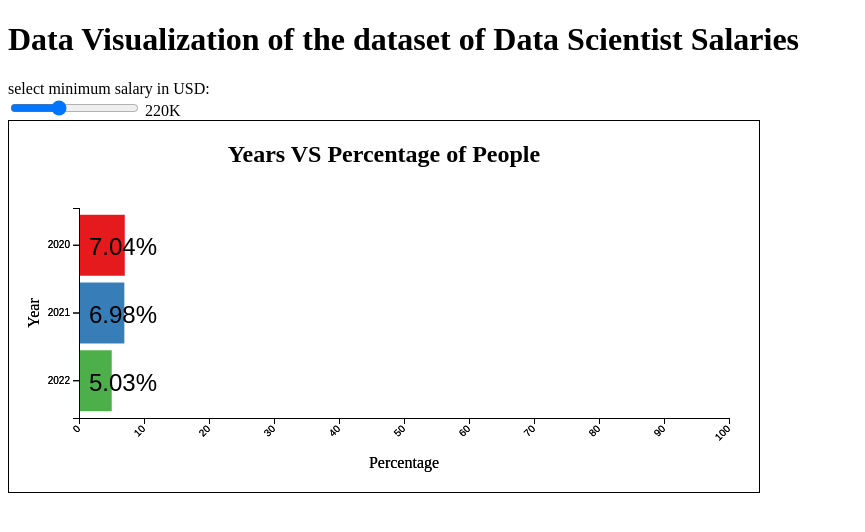
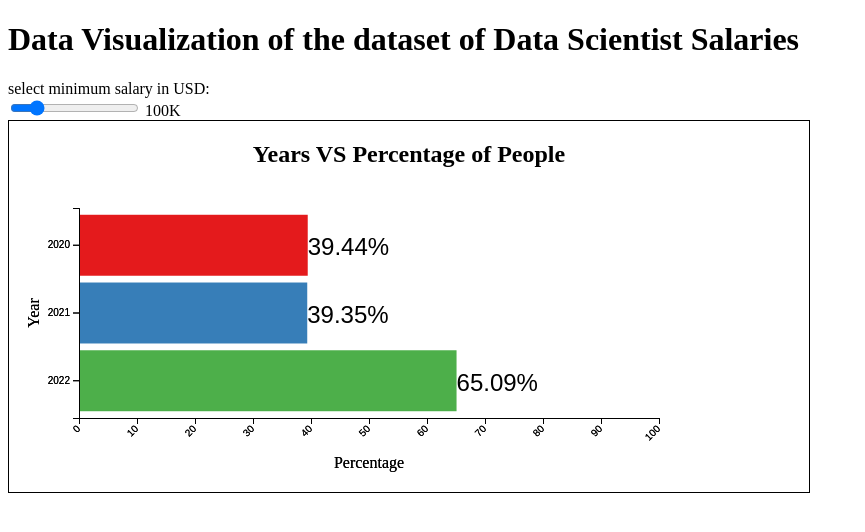
Before and after one commit to Slothbetty/cs416narrativevizproject, a plain HTML site: page index.html in a window 1280 px wide. Shown: the whole page, without its empty margins (0-865 px from the left). Drawn offline with nearby package versions, Linux system fonts and the light colour scheme.

Commit message:
Update the barchart text label position

```diff
--- a/barchart.js
+++ b/barchart.js
@@ -1,5 +1,5 @@
 // set the dimensions and margins of the graph
-const margin = { top: 20, right: 30, bottom: 70, left: 70 },
+const margin = { top: 20, right: 100, bottom: 70, left: 70 },
     width = 750 - margin.left - margin.right,
     height = 300 - margin.top - margin.bottom;
 
@@ -125,7 +125,7 @@ d3.csv("ds_salaries.csv", function (data) {
         label.enter().append("text").attr("class", "label");
 
         label.text(function (d) { return d.count_percentage.toFixed(2) + "%"; })
-            .attr("x", function (d) { return 10; })
+            .attr("x", function (d) { return x(d.count_percentage); })
             .attr("y", function (d) { return y(d.year) + y.bandwidth() / 2 + 10; })
             .attr("font-family", "sans-serif")
             .attr("font-size", "24px")
@@ -147,10 +147,10 @@ d3.csv("ds_salaries.csv", function (data) {
     function myTimer() {
         //Initial updates and demo
         var input_element = document.getElementById("salary");
-        input_element.value = 220;
+        input_element.value = 100;
         var output_element = document.getElementById("selected_salary");
-        output_element.value = 220;
-        draw(220);
+        output_element.value = 100;
+        draw(100);
         clearInterval(myVar);
     }
 
--- a/styles.css
+++ b/styles.css
@@ -11,7 +11,7 @@
 
 .barchart_border{
     border: 1px solid black;
-    width: 750px;
+    width: 800px;
 }
 
 .center {
```
